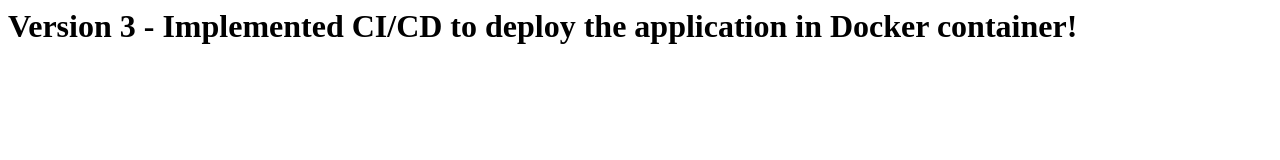
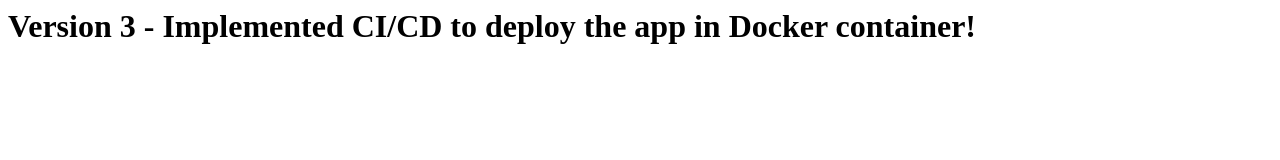
Before and after one commit to SandyDevOpsStuffs/Experiment5, a plain HTML site: page index.html in a window 1280 px wide. Drawn offline with Linux system fonts and the light colour scheme.

```diff
--- a/index.html
+++ b/index.html
@@ -1 +1 @@
-<h1>Version 3 - Implemented CI/CD to deploy the application in Docker container!</h1>
+<h1>Version 3 - Implemented CI/CD to deploy the app in Docker container!</h1>
```
